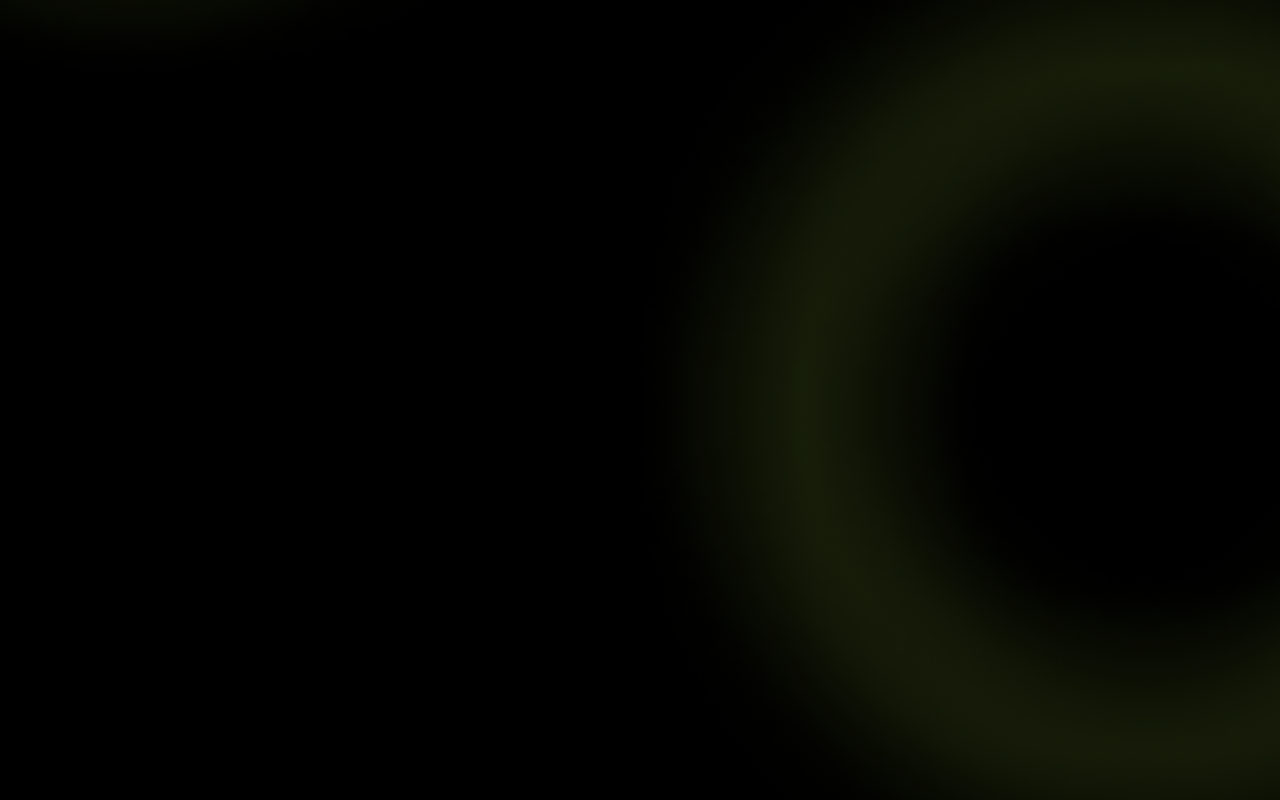
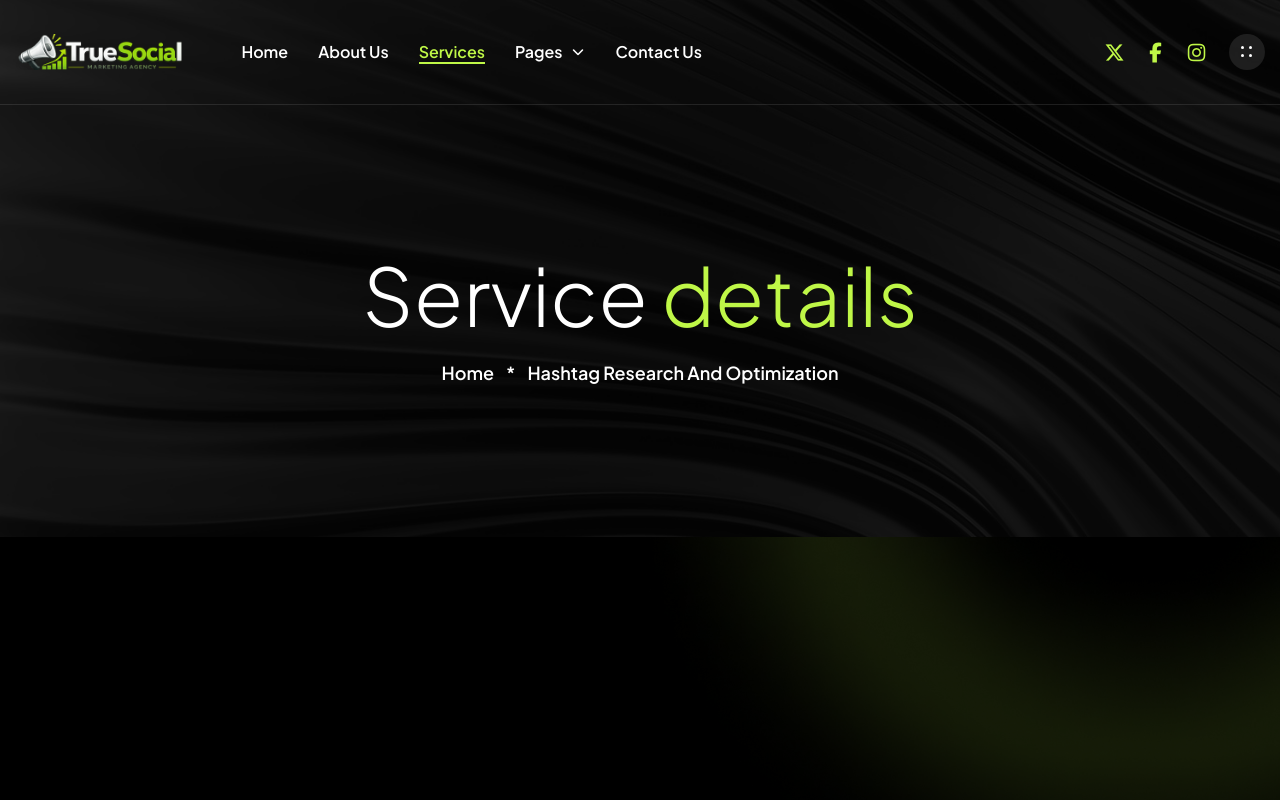
Before and after one commit to Jisap/vite-truesocial2, a React (Vite) app: page /services/hashtag-research-and-optimization in a window 1280 px wide. Before the commit this address had no page. Built offline with nearby package versions, Linux system fonts and the light colour scheme.

Commit message:
feat: add ServiceSingle page with PageHeader and ScrollingTicker components and register route in App.jsx

```diff
--- a/src/App.jsx
+++ b/src/App.jsx
@@ -1,6 +1,7 @@
 import { lazy, Suspense } from "react"
 import { Routes, Route } from "react-router-dom"
 import Layout from "./components/layout/Layout"
+import ServiceSingle from "./pages/ServiceSingle";
 
 
 const Home = lazy(() => import("@/pages/Home")); // Lazy load the Home component.
@@ -11,6 +12,8 @@ export default function App() {
       <Routes>
         <Route path="/" element={<Layout />}>
           <Route index element={<Home />} />
+
+          <Route path="services/:slug" element={<ServiceSingle />} />
         </Route>
       </Routes>
     </Suspense>
--- a/src/components/sections/shared/ScrollingTicker.jsx
+++ b/src/components/sections/shared/ScrollingTicker.jsx
@@ -1,5 +1,6 @@
 import Marquee from "../../ui/Marquee"
 import { clientLogos } from "../../../data/clientLogos"
+
 
 
 const ScrollingTicker = () => {
--- a/src/components/ui/PageHeader.jsx
+++ b/src/components/ui/PageHeader.jsx
@@ -0,0 +1,44 @@
+import { Link } from "react-router-dom"
+import AnimatedText from "./AnimatedText"
+
+
+
+const PageHeader = ({ title, accent, current, bg = "/images/page-header-bg.jpg" }) => {
+  return (
+    <div
+      className="relative bg-cover bg-center bg-no-repeat pt-[160px] pb-[90px] lg:pt-[251px] lg:pb-[150px]"
+      style={{ backgroundImage: `url(${bg})` }}
+    >
+      <div className="absolute inset-0 bg-dark/60" />
+
+      <div className="container-custom relative text-center">
+        <AnimatedText
+          as="h1"
+          variant="chars"
+          text={title}
+          accent={accent}
+          className="mb-5 inline-block text-[42px] leading-[1.1em] font-light text-primary sm:text-[60px] lg:text-[80px]"
+        />
+
+        <nav >
+          <ol className="m-0 flex list-none items-center justify-center gap-3 p-0 text-lg font-semibold capitalize">
+            <li>
+              <Link
+                to="/"
+                className="text-primary transition-colors duration-300 hover:text-accent"
+              >
+                home
+              </Link>
+            </li>
+
+            <li className="text-primary before:mr-3 before:content-['*']">
+              {current}
+            </li>
+          </ol>
+        </nav>
+      </div>
+    </div>
+  )
+}
+
+export default PageHeader
--- a/src/pages/ServiceSingle.jsx
+++ b/src/pages/ServiceSingle.jsx
@@ -0,0 +1,33 @@
+import { useParams } from "react-router-dom"
+import { services } from "../data/services"
+import ScrollingTicker from "../components/sections/shared/ScrollingTicker"
+import PageHeader from "../components/ui/PageHeader"
+
+
+
+
+const ServiceSingle = () => {
+
+  const { slug } = useParams();
+  const service = services.find((s) => s.slug === slug) ?? services[0];
+
+  if (!service) {
+    return <div>Service not found</div>;
+  }
+
+  return (
+    <>
+      <PageHeader
+        title="Service"
+        accent="details"
+        current={service.title}
+      />
+
+
+
+
+    </>
+  )
+}
+
+export default ServiceSingle
```
